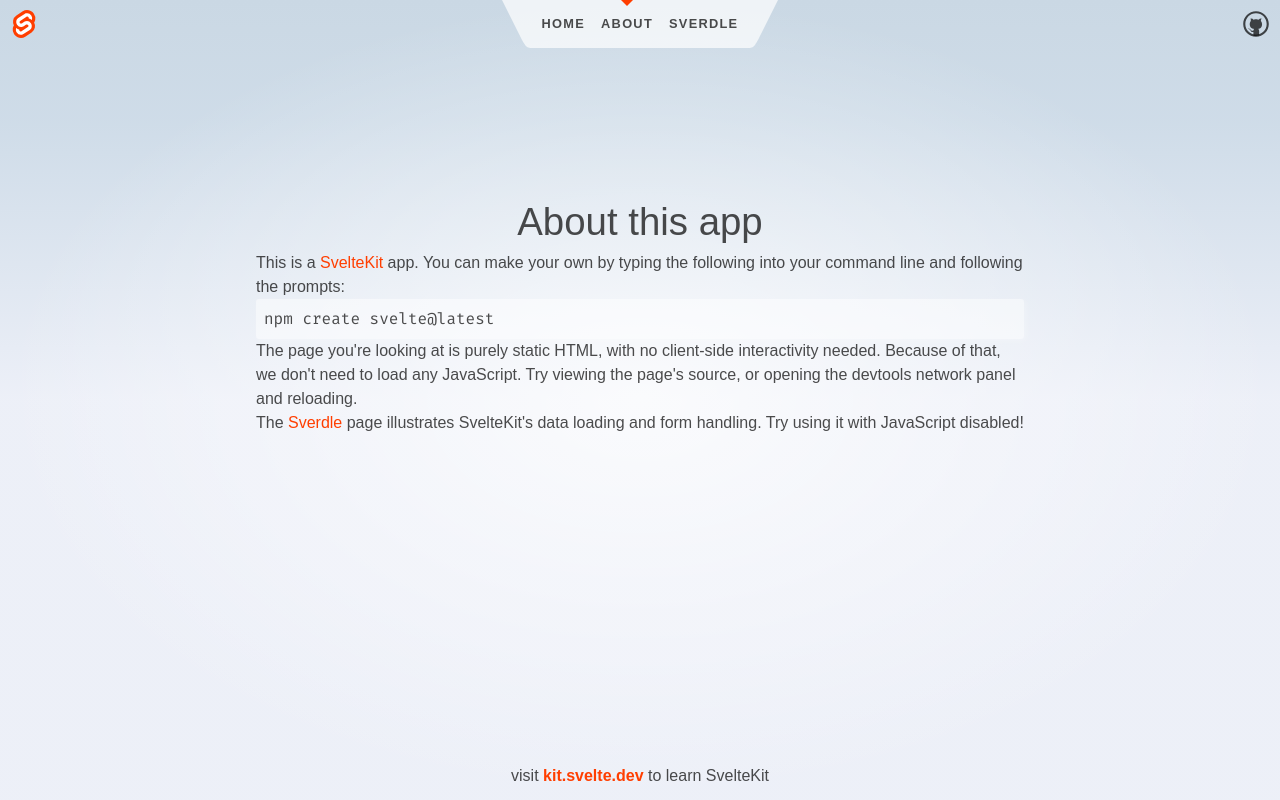
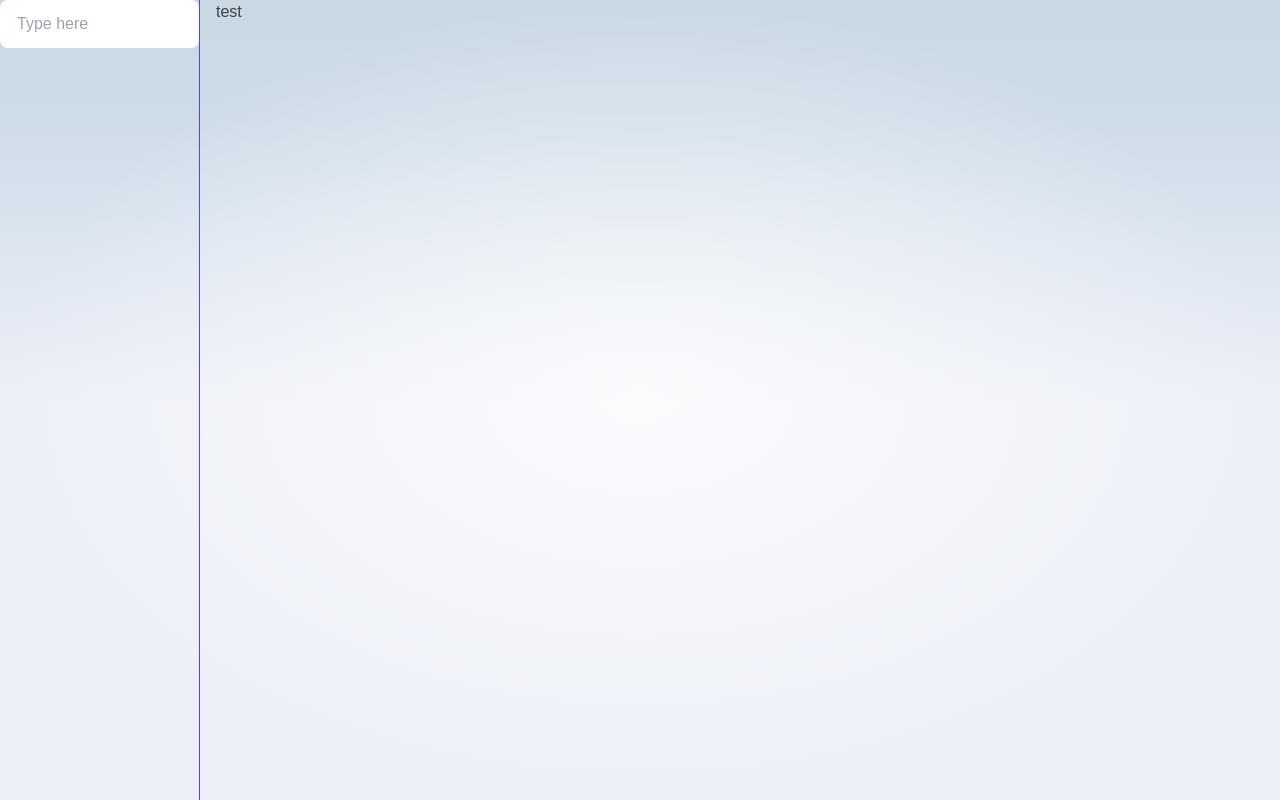
Before and after one commit to Sayed-M/svelte-todo-app, a SvelteKit app: page /about in a window 1280 px wide. Built offline with nearby package versions, Linux system fonts and the light colour scheme.

Commit message:
move css to app.postcss and implement adding new folders

```diff
--- a/src/app.css
+++ /dev/null
@@ -1,3 +0,0 @@
-@tailwind base;
-@tailwind components;
-@tailwind utilities;
--- /dev/null
+++ b/src/app.postcss
@@ -0,0 +1,111 @@
+@tailwind base;
+@tailwind components;
+@tailwind utilities;
+
+@import '@fontsource/fira-mono';
+
+:root {
+	--font-body: Arial, -apple-system, BlinkMacSystemFont, 'Segoe UI', Roboto, Oxygen, Ubuntu,
+		Cantarell, 'Open Sans', 'Helvetica Neue', sans-serif;
+	--font-mono: 'Fira Mono', monospace;
+	--color-bg-0: rgb(202, 216, 228);
+	--color-bg-1: hsl(209, 36%, 86%);
+	--color-bg-2: hsl(224, 44%, 95%);
+	--color-theme-1: #ff3e00;
+	--color-theme-2: #4075a6;
+	--color-text: rgba(0, 0, 0, 0.7);
+	--column-width: 42rem;
+	--column-margin-top: 4rem;
+	font-family: var(--font-body);
+	color: var(--color-text);
+}
+
+body {
+	min-height: 100vh;
+	margin: 0;
+	background-attachment: fixed;
+	background-color: var(--color-bg-1);
+	background-size: 100vw 100vh;
+	background-image: radial-gradient(
+			50% 50% at 50% 50%,
+			rgba(255, 255, 255, 0.75) 0%,
+			rgba(255, 255, 255, 0) 100%
+		),
+		linear-gradient(180deg, var(--color-bg-0) 0%, var(--color-bg-1) 15%, var(--color-bg-2) 50%);
+}
+
+h1,
+h2,
+p {
+	font-weight: 400;
+}
+
+p {
+	line-height: 1.5;
+}
+
+a {
+	color: var(--color-theme-1);
+	text-decoration: none;
+}
+
+a:hover {
+	text-decoration: underline;
+}
+
+h1 {
+	font-size: 2rem;
+	text-align: center;
+}
+
+h2 {
+	font-size: 1rem;
+}
+
+pre {
+	font-size: 16px;
+	font-family: var(--font-mono);
+	background-color: rgba(255, 255, 255, 0.45);
+	border-radius: 3px;
+	box-shadow: 2px 2px 6px rgb(255 255 255 / 25%);
+	padding: 0.5em;
+	overflow-x: auto;
+	color: var(--color-text);
+}
+
+.text-column {
+	display: flex;
+	max-width: 48rem;
+	flex: 0.6;
+	flex-direction: column;
+	justify-content: center;
+	margin: 0 auto;
+}
+
+input,
+button {
+	font-size: inherit;
+	font-family: inherit;
+}
+
+button:focus:not(:focus-visible) {
+	outline: none;
+}
+
+@media (min-width: 720px) {
+	h1 {
+		font-size: 2.4rem;
+	}
+}
+
+.visually-hidden {
+	border: 0;
+	clip: rect(0 0 0 0);
+	height: auto;
+	margin: 0;
+	overflow: hidden;
+	padding: 0;
+	position: absolute;
+	width: 1px;
+	white-space: nowrap;
+}
--- /dev/null
+++ b/src/lib/components/folder.svelte
@@ -0,0 +1,8 @@
+<script lang="ts">
+    import type { IFolder } from "../models/models";
+
+    export let folder: IFolder;
+
+</script>
+
+<li><a href="" class="text-primary">{folder.name}</a></li>
--- /dev/null
+++ b/src/lib/models/models.ts
@@ -0,0 +1,3 @@
+export interface IFolder {
+    name: string;
+}
--- a/src/routes/+layout.svelte
+++ b/src/routes/+layout.svelte
@@ -1,10 +1,42 @@
-<script>
-	import "../app.css";
-	import Header from './Header.svelte';
-	import './styles.css';
+<script lang="ts">
+	import "../app.postcss";
+	import type { IFolder } from '../lib/models/models';
+	import Folder from "../lib/components/folder.svelte";
+	// import Header from './Header.svelte';
+	// import './styles.css';
+
+	let folderName = '';
+
+	let folders: IFolder[] = [];
+
+	let addFolder = () => {
+		if (folderName) {
+			let newFolder: IFolder = {
+			name: folderName
+			}
+			folders = [newFolder, ...folders]
+		}
+		folderName = '';
+	}
 </script>
 
-<div class="app">
+<main class="flex gap-4 flex-row min-h-screen">
+	<aside class="w-[200px] border-indigo-600 border-r">
+		<form on:submit|preventDefault={addFolder}>
+			<input type="text" placeholder="Type here" bind:value={folderName} class="input w-full max-w-xs" />
+		</form>
+		<ul class="bg-base-100 mt-4">
+			{#each folders as folder}
+				<Folder {folder}></Folder>
+			{/each}
+		</ul>
+	</aside>
+	<section class="grow">
+		test
+	</section>
+</main>
+
+<!-- <div class="app">
 	<Header />
 
 	<main>
@@ -14,10 +46,10 @@
 	<footer>
 		<p>visit <a href="https://kit.svelte.dev">kit.svelte.dev</a> to learn SvelteKit</p>
 	</footer>
-</div>
+</div> -->
 
 <style>
-	.app {
+	/* .app {
 		display: flex;
 		flex-direction: column;
 		min-height: 100vh;
@@ -50,5 +82,5 @@
 		footer {
 			padding: 12px 0;
 		}
-	}
+	} */
 </style>
--- a/src/routes/styles.css
+++ /dev/null
@@ -1,107 +0,0 @@
-@import '@fontsource/fira-mono';
-
-:root {
-	--font-body: Arial, -apple-system, BlinkMacSystemFont, 'Segoe UI', Roboto, Oxygen, Ubuntu,
-		Cantarell, 'Open Sans', 'Helvetica Neue', sans-serif;
-	--font-mono: 'Fira Mono', monospace;
-	--color-bg-0: rgb(202, 216, 228);
-	--color-bg-1: hsl(209, 36%, 86%);
-	--color-bg-2: hsl(224, 44%, 95%);
-	--color-theme-1: #ff3e00;
-	--color-theme-2: #4075a6;
-	--color-text: rgba(0, 0, 0, 0.7);
-	--column-width: 42rem;
-	--column-margin-top: 4rem;
-	font-family: var(--font-body);
-	color: var(--color-text);
-}
-
-body {
-	min-height: 100vh;
-	margin: 0;
-	background-attachment: fixed;
-	background-color: var(--color-bg-1);
-	background-size: 100vw 100vh;
-	background-image: radial-gradient(
-			50% 50% at 50% 50%,
-			rgba(255, 255, 255, 0.75) 0%,
-			rgba(255, 255, 255, 0) 100%
-		),
-		linear-gradient(180deg, var(--color-bg-0) 0%, var(--color-bg-1) 15%, var(--color-bg-2) 50%);
-}
-
-h1,
-h2,
-p {
-	font-weight: 400;
-}
-
-p {
-	line-height: 1.5;
-}
-
-a {
-	color: var(--color-theme-1);
-	text-decoration: none;
-}
-
-a:hover {
-	text-decoration: underline;
-}
-
-h1 {
-	font-size: 2rem;
-	text-align: center;
-}
-
-h2 {
-	font-size: 1rem;
-}
-
-pre {
-	font-size: 16px;
-	font-family: var(--font-mono);
-	background-color: rgba(255, 255, 255, 0.45);
-	border-radius: 3px;
-	box-shadow: 2px 2px 6px rgb(255 255 255 / 25%);
-	padding: 0.5em;
-	overflow-x: auto;
-	color: var(--color-text);
-}
-
-.text-column {
-	display: flex;
-	max-width: 48rem;
-	flex: 0.6;
-	flex-direction: column;
-	justify-content: center;
-	margin: 0 auto;
-}
-
-input,
-button {
-	font-size: inherit;
-	font-family: inherit;
-}
-
-button:focus:not(:focus-visible) {
-	outline: none;
-}
-
-@media (min-width: 720px) {
-	h1 {
-		font-size: 2.4rem;
-	}
-}
-
-.visually-hidden {
-	border: 0;
-	clip: rect(0 0 0 0);
-	height: auto;
-	margin: 0;
-	overflow: hidden;
-	padding: 0;
-	position: absolute;
-	width: 1px;
-	white-space: nowrap;
-}
```
